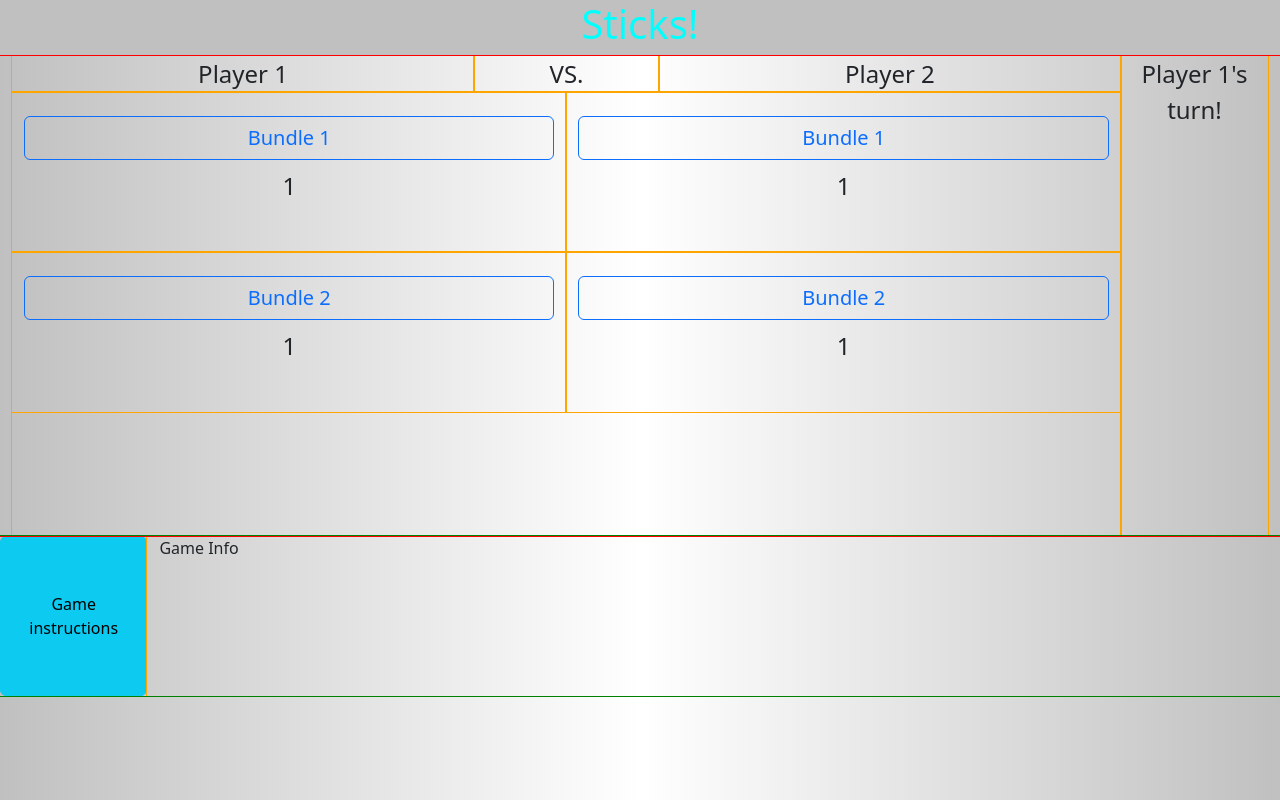
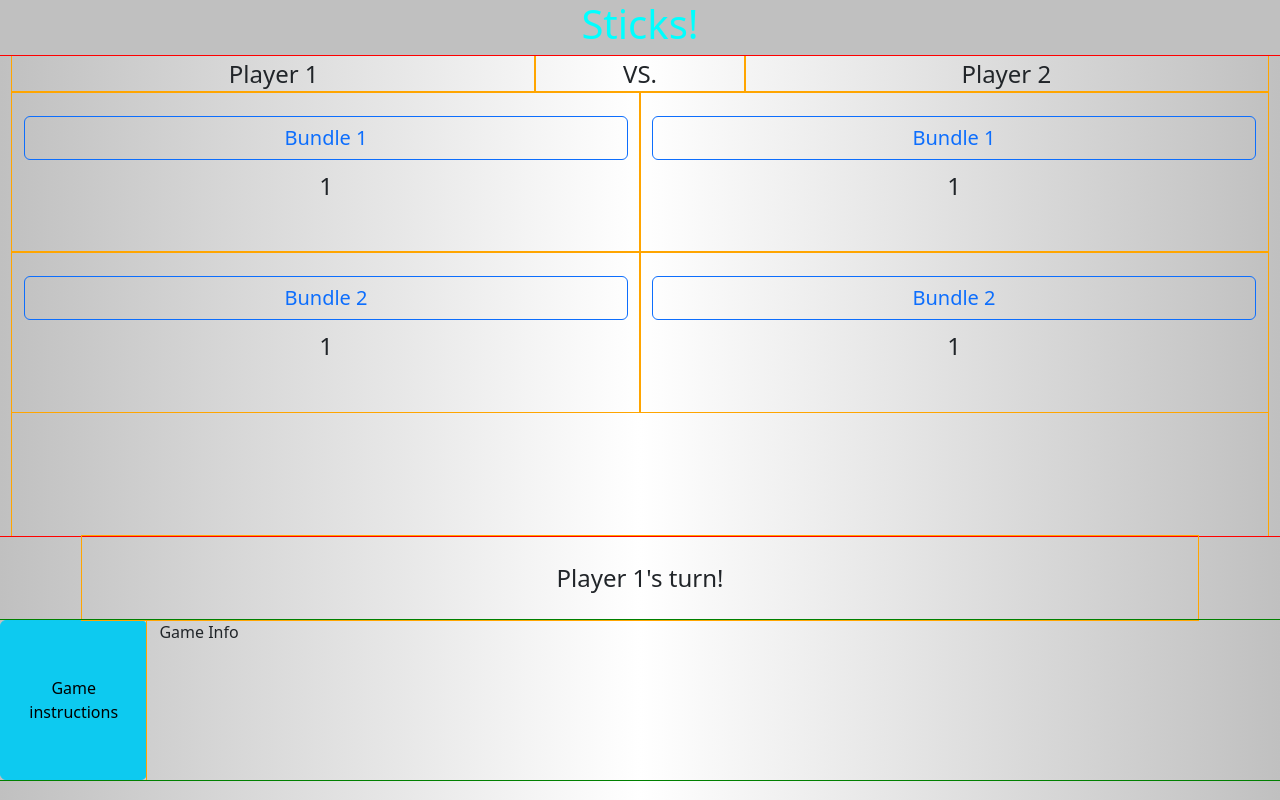
Before and after one commit to TheQueepingHour/Browser-Game, a plain HTML site: page index.html in a window 1280 px wide. Both pictures are taken after a click on the button "Game instructions". Drawn offline with nearby package versions, Linux system fonts and the light colour scheme.

Commit message:
Added logic for turn base. Onto adding restrictions so users can't press the other player's buttons

```diff
--- a/assets/script.js
+++ b/assets/script.js
@@ -6,8 +6,6 @@ document.addEventListener('DOMContentLoaded', () => {
     let initialSticks = 1;
     //Maximum amount of sticks per bundle
     let maxSticks = 4;
-
-
     //Object containing bundle values
     let stickBundle = {
         p1BundleAmount: initialSticks,
@@ -15,6 +13,8 @@ document.addEventListener('DOMContentLoaded', () => {
         p1Bundle2Amount: initialSticks,
         p2Bundle2Amount: initialSticks
     }
+    //Object containing previous amounts of sticks
+    let prevBundleAmount = {...stickBundle}
 
 
     //Function for showing amount of sticks
@@ -27,6 +27,45 @@ document.addEventListener('DOMContentLoaded', () => {
     }
     handleBundles()
 
+    //Check for changes in stick amount
+    function stickCheck() {
+        for (let bundle in stickBundle) {
+            if(stickBundle[bundle] !== prevBundleAmount[bundle]){
+                //test log
+                console.log('bundle change occurred')
+                if(currentTurn === "Player 1's turn!"){
+                    currentTurn = "Player 2's turn!"
+                } else {
+                    currentTurn = "Player 1's turn!"
+                }
+                turnDisplay()
+            }
+        }
+        prevBundleAmount = {...stickBundle}
+    }
+
+    //Turn based display & functionality
+    let turnSec = document.getElementById('turnSec')
+    let currentTurn = "Player 1's turn!"
+    function turnDisplay() {
+        let turnDiv = document.getElementById('turnDiv')
+        if(!turnDiv) {
+            turnDiv = document.createElement('div')
+            turnDiv.setAttribute('id', 'turnDiv')
+            turnDiv.setAttribute('class', 'fs-4 text-center p-4')
+            turnSec.appendChild(turnDiv)
+        }
+        return turnDiv.textContent = currentTurn
+    }
+
+    //Display starting player's turn (player 1)
+    turnDisplay()
+
+    //Event listener for turn changing
+    document.addEventListener('click', () => {
+        stickCheck()
+    })
+
     //Function for adding sticks
     //Store variable for current selected amount
     let currentBundle = null
@@ -38,6 +77,7 @@ document.addEventListener('DOMContentLoaded', () => {
             stickBundle[currentBundle] += stickBundle[bundle]
             currentBundle = null
             handleBundles()
+            stickCheck()
         }
     }
 
@@ -62,35 +102,6 @@ document.addEventListener('DOMContentLoaded', () => {
         handleSticks('p2Bundle2Amount')
     })
 
-    //
-    //Turn based display & functionality
-    //
-    let mainSec = document.getElementById('mainSec')
-    function turnDisplay(playerTurn) {
-        let turnDiv = document.getElementById('turnDiv')
-        if(!turnDiv) {
-            turnDiv = document.createElement('div')
-            turnDiv.setAttribute('id', 'turnDiv')
-            mainSec.appendChild(turnDiv)
-        }
-        turnDiv.textContent = playerTurn
-    }
-
-    //Display starting player's turn (player 1)
-    turnDisplay("Player 1's turn!")
-
-    //Event listener for turn changing
-    document.addEventListener('click', (event) => {
-        if(event.target.id.includes('BundleBtn')){
-            let currentTurn = turnDisplay()
-            if(currentTurn === "Player 1's turn!"){
-                turnDisplay("Player 2's turn!")
-            } else {
-                turnDisplay("Player 1's turn!")
-            }
-        }
-    })
-
 
 
     //Button Logic
--- a/index.html
+++ b/index.html
@@ -11,7 +11,7 @@
     <header class="d-flex justify-content-center">
         <h1>Sticks!</h1>
     </header>
-    <main class="d-flex container-fluid text-center fs-4" id="mainSec">
+    <main class="d-flex container-fluid text-center fs-4">
         <div class="container-fluid">
             <div class="row">
                 <div class="col col-md-auto flex-grow-1">
@@ -46,6 +46,9 @@
             </div>
         </div>
     </main>
+    <section id="turnSec" class="container-md">
+
+    </section>
     <footer class="d-flex justify-content-center align-self-center" id="pageFoot">
         <button type="button" class="btn btn-info" id="infoButton">Game instructions</button>
     </footer>
```
